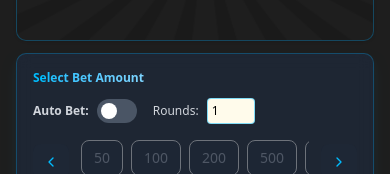
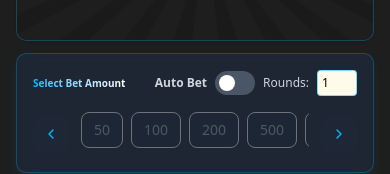
Before and after one commit to Profanor/turbo-dice, a Next.js app: page / in a window 390 px wide. Shown: the part 325-499 px from the top of the page. Built offline with nearby package versions, Linux system fonts and the light colour scheme; no server answers.

Commit message:
fixed select bet amount not staying on the same row

```diff
--- a/src/components/bet-container.tsx
+++ b/src/components/bet-container.tsx
@@ -95,13 +95,13 @@ const BetContainer: FC<BetContainerProps> = ({
   return (
     <Card className="w-full sm:w-3/4 bg-gray-800/80 backdrop-blur-sm rounded-lg border-1 border-sky-500/30 shadow-lg shadow-sky-500/10 p-4">
       <div className="flex flex-col">
-        <div className="flex flex-col sm:flex-row sm:items-center sm:justify-between gap-3 mb-4">
-          <span className="text-xs font-semibold text-transparent bg-clip-text bg-gradient-to-r from-sky-400 to-white">
+        <div className="flex flex-row items-center justify-between gap-3 mb-4 w-full">
+          <span className="text-[10px] sm:text-xs font-semibold text-transparent bg-clip-text bg-gradient-to-r from-sky-400 to-white">
             Select Bet Amount
           </span>
-          <div className="flex flex-wrap items-center gap-4 sm:gap-6">
+          <div className="flex flex-nowrap items-center gap-2 sm:gap-4">
             <div className="flex items-center gap-2">
-              <span className="text-xs font-semibold text-gray-300">Auto Bet:</span>
+              <span className="text-xs font-semibold text-gray-300">Auto Bet</span>
               <button
                 onClick={() => setAutoBet(!autoBet)}
                 type="button"
@@ -125,7 +125,7 @@ const BetContainer: FC<BetContainerProps> = ({
                 min={1}
                 value={autoBetRounds}
                 onChange={(e) => setAutoBetRounds(Number(e.target.value))}
-                className="bg-amber-50 w-12 p-1 text-xs text-black rounded border border-sky-400/50 focus:outline-none focus:ring-1 focus:ring-sky-400"
+                className="bg-amber-50 w-10 p-1 text-xs text-black rounded border border-sky-400/50 focus:outline-none focus:ring-1 focus:ring-sky-400"
               />
             </div>
           </div>
```
